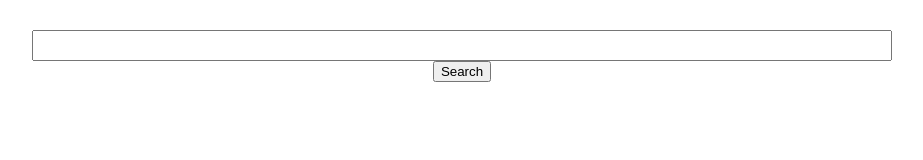
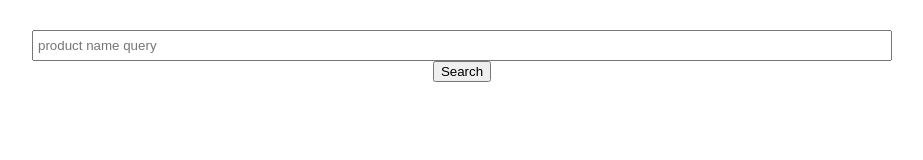
Before and after one commit to ot-eric-sowell/cpsc-app, a React (Create React App) app: page / in a window 1280 px wide. Shown: the top 160 px of the page, without its empty margins (178-1101 px from the left). Built offline with nearby package versions, Linux system fonts and the light colour scheme.

Commit message:
product search

```diff
--- a/src/App.css
+++ b/src/App.css
@@ -6,7 +6,11 @@
 }
 
 input {
+  padding: 6px 4px;
+  width: 50px;
+}
+
+input.query {
   box-sizing: border-box;
-  padding: 6px 4px;
   width: 100%;
 }
--- a/src/App.js
+++ b/src/App.js
@@ -14,7 +14,13 @@ class App extends Component {
   }
 
   handleClick = () => {
-    fetch('http://localhost:4001/api')
+
+    let query = '';
+    if (this.state.queryValue !== '') {
+      query += 'product=' + this.state.queryValue
+    }
+
+    fetch('http://localhost:4001/api?' + query)
       .then((resp) => resp.json())
       .then((data) => {
         console.log('data', data);
@@ -28,10 +34,11 @@ class App extends Component {
     return (
       <div className="app">
 
-        <input value={this.state.queryValue} onChange={this.handleChange} />
+        <input className="query" value={this.state.queryValue} onChange={this.handleChange} placeholder="product name query" />
         <button onClick={this.handleClick}>Search</button>
 
         <ViolationTable violations={this.state.violations} />
+
 
       </div>
     );
```
